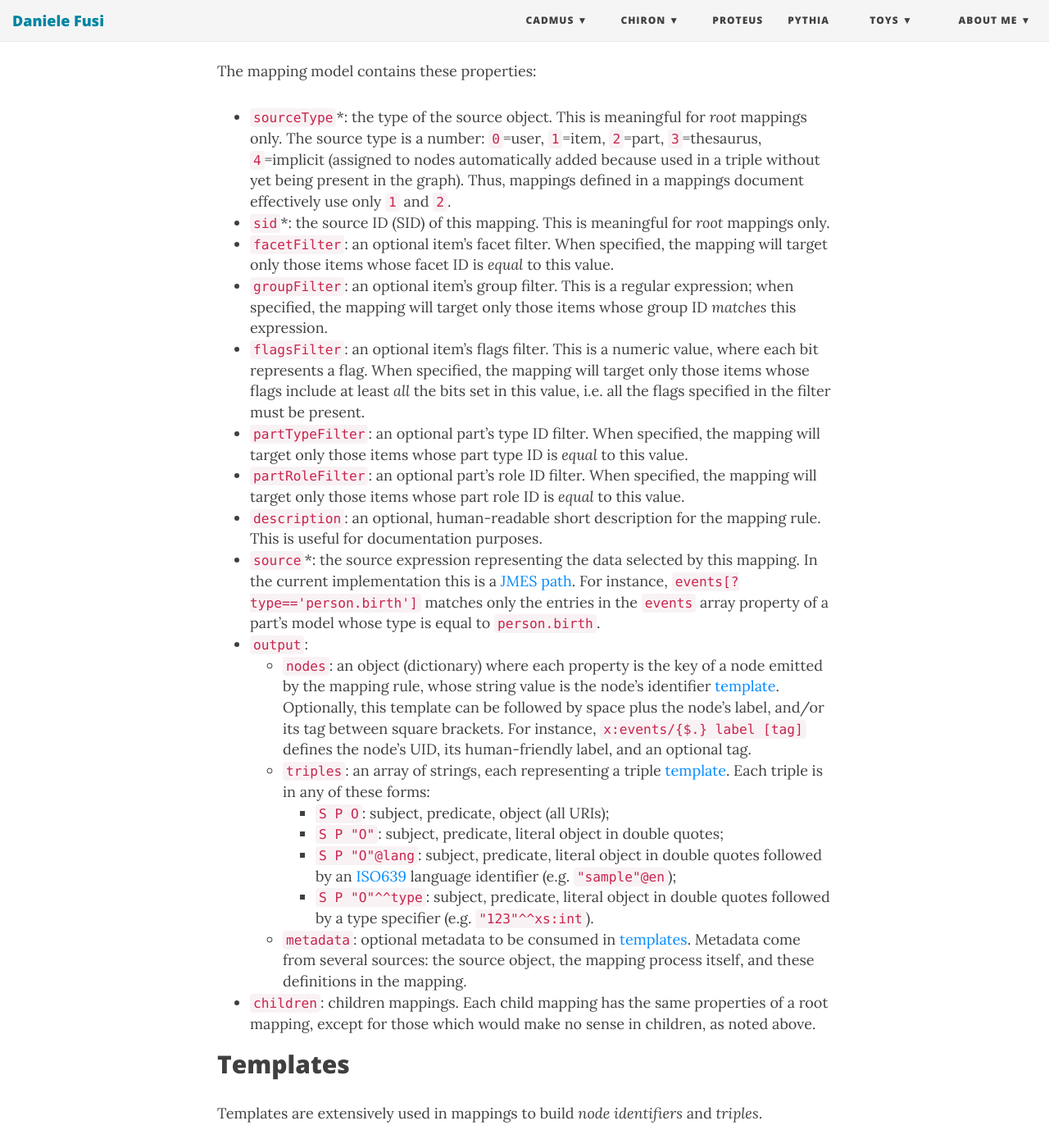
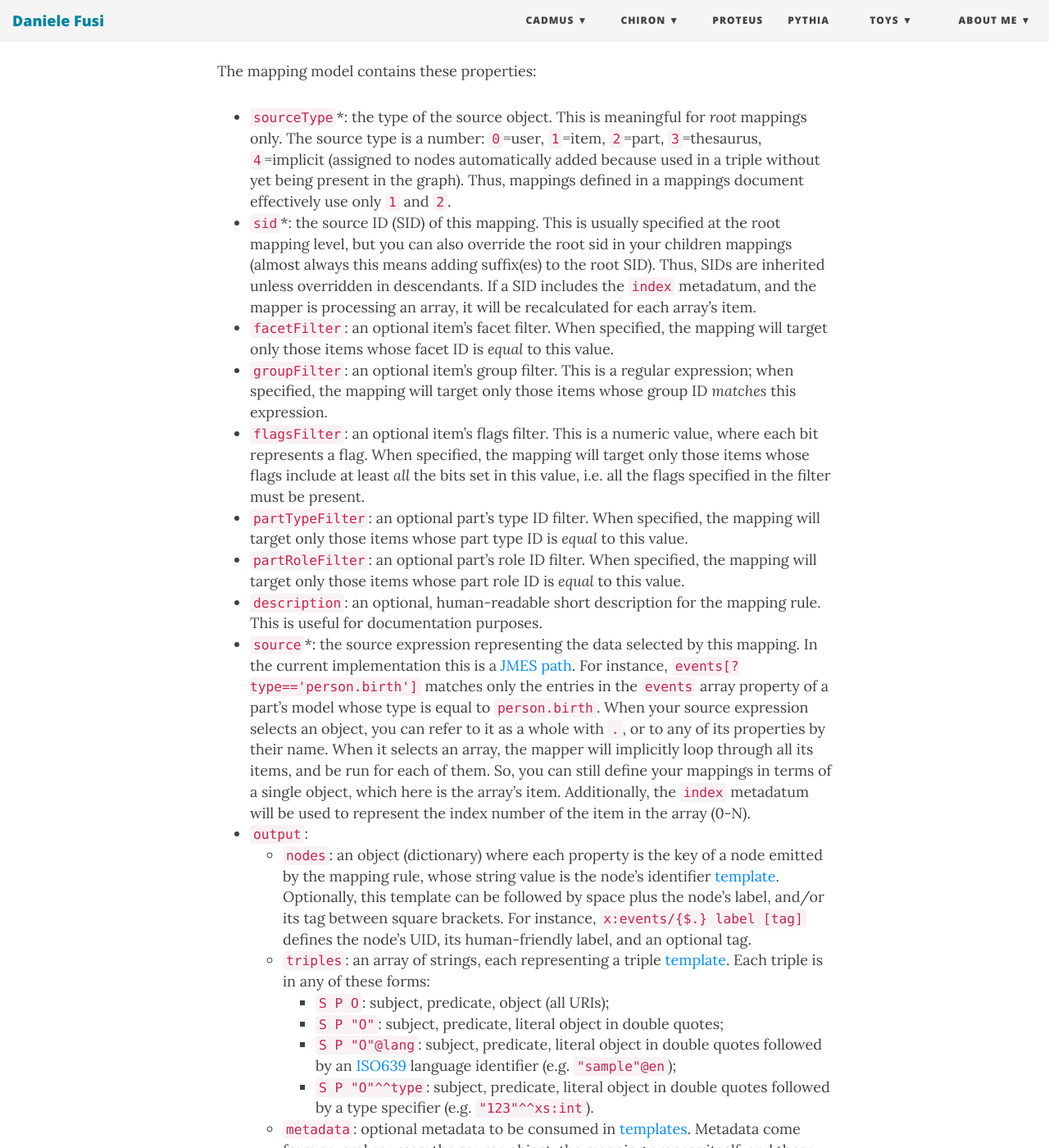
Before and after one commit to Myrmex/overview, a Jekyll site: the page built from cadmus/dev/concepts/graph-mappings.md, in a window 1280 px wide and 1400 px high, scrolled down 4737 px. Shown: the whole window at 82% size. Built offline with Jekyll 4.4.1, drawn with Linux system fonts in a browser that asks for light colours; nearby versions of some CDN libraries.

Commit message:
Update graph-mappings.md

```diff
--- a/cadmus/dev/concepts/graph-mappings.md
+++ b/cadmus/dev/concepts/graph-mappings.md
@@ -119,14 +119,14 @@ In turn, each mapping rule can include any number of _children rules_.
 The mapping model contains these properties:
 
 - `sourceType`\*: the type of the source object. This is meaningful for _root_ mappings only. The source type is a number: `0`=user, `1`=item, `2`=part, `3`=thesaurus, `4`=implicit (assigned to nodes automatically added because used in a triple without yet being present in the graph). Thus, mappings defined in a mappings document effectively use only `1` and `2`.
-- `sid`\*: the source ID (SID) of this mapping. This is meaningful for _root_ mappings only.
+- `sid`\*: the source ID (SID) of this mapping. This is usually specified at the root mapping level, but you can also override the root sid in your children mappings (almost always this means adding suffix(es) to the root SID). Thus, SIDs are inherited unless overridden in descendants. If a SID includes the `index` metadatum, and the mapper is processing an array, it will be recalculated for each array's item.
 - `facetFilter`: an optional item's facet filter. When specified, the mapping will target only those items whose facet ID is _equal_ to this value.
 - `groupFilter`: an optional item's group filter. This is a regular expression; when specified, the mapping will target only those items whose group ID _matches_ this expression.
 - `flagsFilter`: an optional item's flags filter. This is a numeric value, where each bit represents a flag. When specified, the mapping will target only those items whose flags include at least _all_ the bits set in this value, i.e. all the flags specified in the filter must be present.
 - `partTypeFilter`: an optional part's type ID filter. When specified, the mapping will target only those items whose part type ID is _equal_ to this value.
 - `partRoleFilter`: an optional part's role ID filter. When specified, the mapping will target only those items whose part role ID is _equal_ to this value.
 - `description`: an optional, human-readable short description for the mapping rule. This is useful for documentation purposes.
-- `source`\*: the source expression representing the data selected by this mapping. In the current implementation this is a [JMES path](https://jmespath.org/). For instance, `events[?type=='person.birth']` matches only the entries in the `events` array property of a part's model whose type is equal to `person.birth`.
+- `source`\*: the source expression representing the data selected by this mapping. In the current implementation this is a [JMES path](https://jmespath.org/). For instance, `events[?type=='person.birth']` matches only the entries in the `events` array property of a part's model whose type is equal to `person.birth`. When your source expression selects an object, you can refer to it as a whole with `.`, or to any of its properties by their name. When it selects an array, the mapper will implicitly loop through all its items, and be run for each of them. So, you can still define your mappings in terms of a single object, which here is the array's item. Additionally, the `index` metadatum will be used to represent the index number of the item in the array (0-N).
 - `output`:
   - `nodes`: an object (dictionary) where each property is the key of a node emitted by the mapping rule, whose string value is the node's identifier [template](#templates). Optionally, this template can be followed by space plus the node's label, and/or its tag between square brackets. For instance, `x:events/{$.} label [tag]` defines the node's UID, its human-friendly label, and an optional tag.
   - `triples`: an array of strings, each representing a triple [template](#templates). Each triple is in any of these forms:
```
